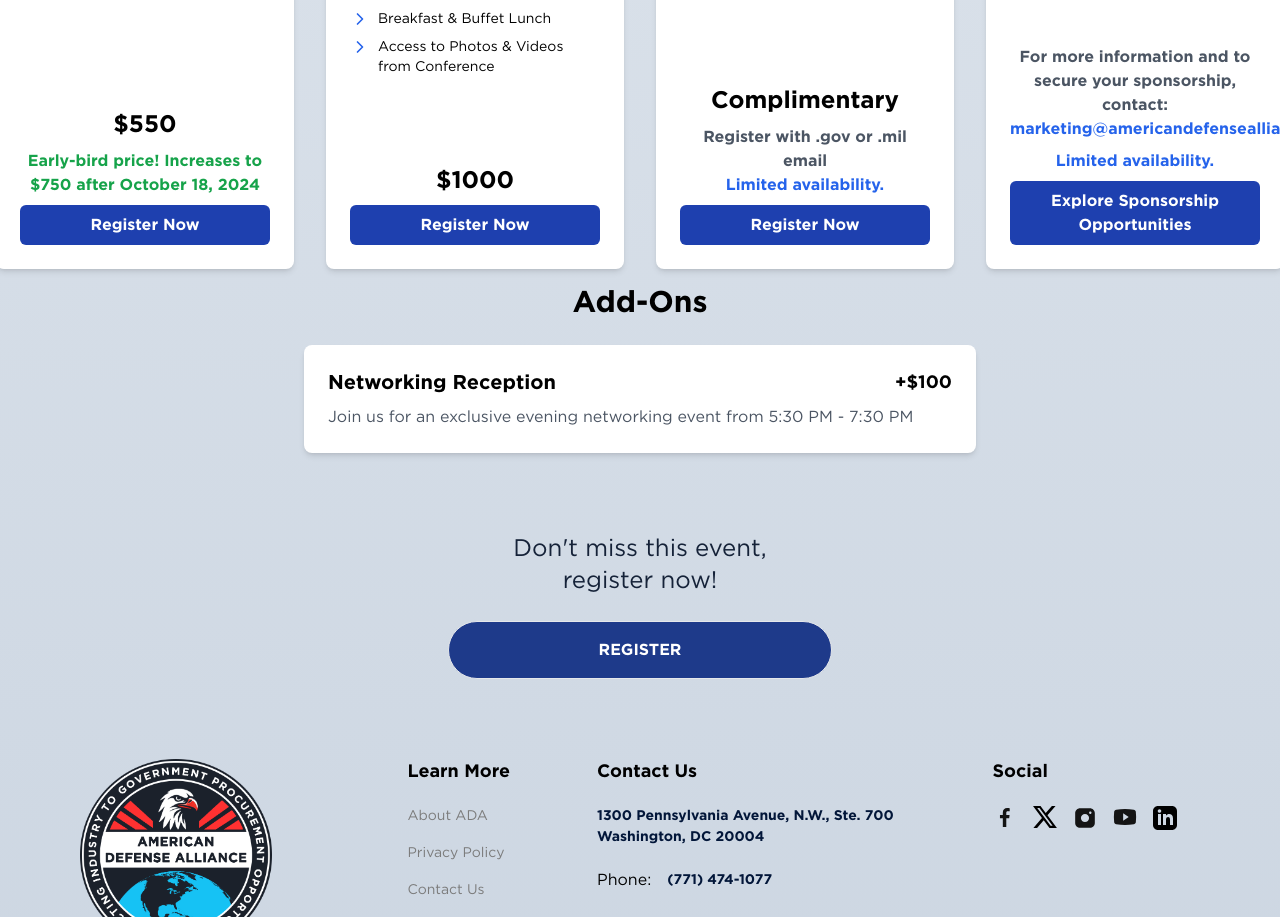
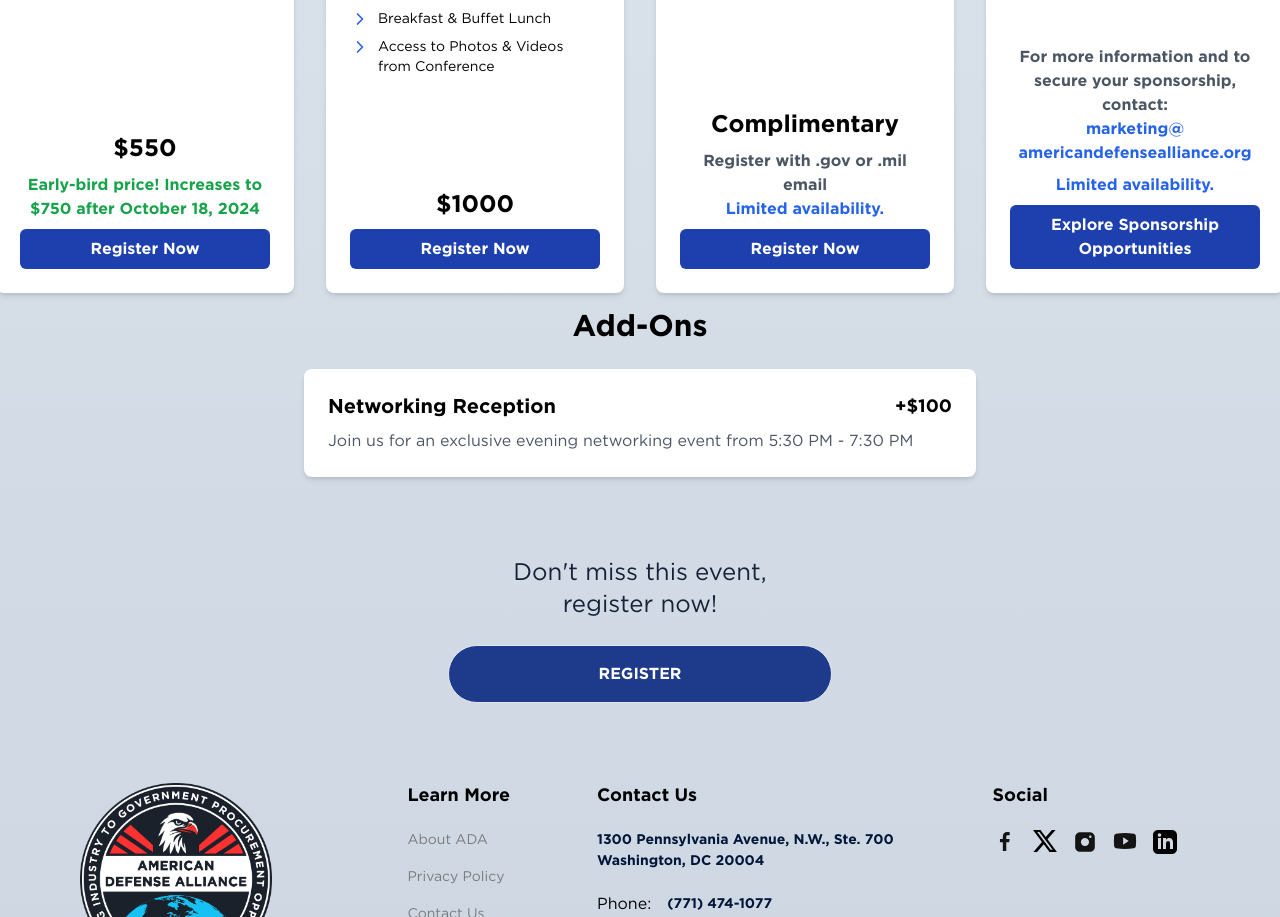
Before and after one commit to masonym/ada-website, a Next.js app: page /events/2025-defense-industry-forecast in a window 1280 px wide. Shown: the part 2949-3866 px from the top of the page. Built offline with nearby package versions, Linux system fonts and the light colour scheme.

Commit message:
Added word break opportunity for marketing email

```diff
--- a/src/app/components/RegistrationCard.tsx
+++ b/src/app/components/RegistrationCard.tsx
@@ -87,7 +87,11 @@ const RegistrationCard = ({ item }: RegistrationProp) => {
                     {isSponsor && (
                         <div className="text-center">
                             <p className="text-md font-semibold text-gray-600">For more information and to secure your sponsorship, contact:</p>
-                            <p className="text-md font-semibold text-blue-600 hover:underline text-nowrap mb-2"><a href="mailto:marketing@americandefensealliance.org">marketing@americandefensealliance.org</a></p>
+                            <p className="text-md font-semibold text-blue-600 hover:underline break-words mb-2">
+                                <a href="mailto:marketing@americandefensealliance.org">
+                                    marketing@<wbr />americandefensealliance.org
+                                </a>
+                            </p>
                         </div>
                     )}
                     {item.availabilityInfo && (
```
